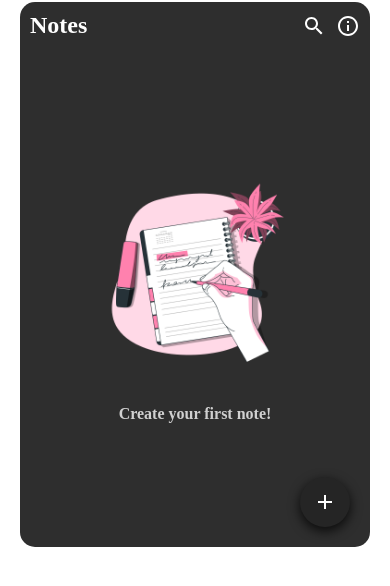
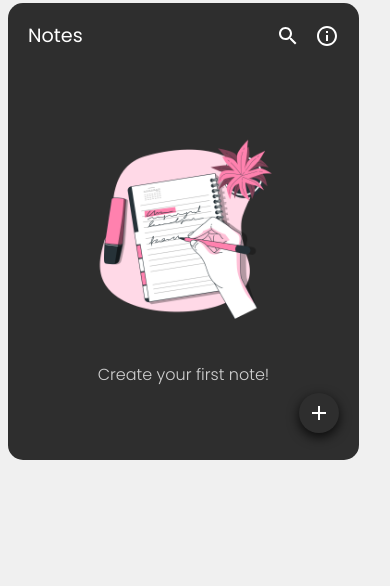
Before and after one commit to Tahrim19/Notes-app, a React (Create React App) app: page / in a window 390 px wide. Shown: the top 586 px of the page. Built offline with nearby package versions, Linux system fonts and the light colour scheme.

Commit message:
updated UI and made it responsive

```diff
--- a/public/index.html
+++ b/public/index.html
@@ -11,6 +11,9 @@
     />
     <link rel="apple-touch-icon" href="%PUBLIC_URL%/logo192.png" />
     <link rel="manifest" href="%PUBLIC_URL%/manifest.json" />
+    <style>
+      @import url('https://fonts.googleapis.com/css2?family=Poppins:ital,wght@0,100;0,200;0,300;0,400;0,500;0,600;0,700;0,800;0,900;1,100;1,200;1,300;1,400;1,500;1,600;1,700;1,800;1,900&display=swap');
+    </style>
     <title>Notes App</title>
   </head>
   <body>
--- a/src/App.js
+++ b/src/App.js
@@ -1,12 +1,14 @@
 import{ BrowserRouter as Router , Route, Routes} from 'react-router-dom'
 import Home from './components/Home';
+import Header from './components/Header';
 
 export default function App() {
   return (
     <div className='app'>
       <Router>
         <Routes>
-          <Route path='/' element={<Home/>}/>
+          <Route path='/' element={<><Header/><Home/></>}/>
+          {/* <Route path='/' element={<Home/>}/> */}
         </Routes>
       </Router>
     </div>
--- /dev/null
+++ b/src/components/Header.jsx
@@ -0,0 +1,16 @@
+import React from 'react'
+import SearchIcon from '@mui/icons-material/Search';
+import InfoOutlinedIcon from '@mui/icons-material/InfoOutlined';
+import '../css/header.css'
+
+export default function Header() {
+  return (
+    <div className='heading-area'>
+    <h2>Notes</h2>
+    <div className='icons'>
+      <SearchIcon className='icon'/>
+      <InfoOutlinedIcon className='icon'/>
+    </div>
+  </div>
+  )
+}
--- a/src/components/Home.jsx
+++ b/src/components/Home.jsx
@@ -1,45 +1,9 @@
-// import React from 'react'
-// import SearchIcon from '@mui/icons-material/Search';
-// import InfoOutlinedIcon from '@mui/icons-material/InfoOutlined';
-// import '../css/home.css'
-// import AddIcon from '@mui/icons-material/Add';
-
-// export default function () {
-//   return (
-//     <div className='home'>
-//         <div className='heading-area'>
-//             <h2>Notes</h2>
-//             <SearchIcon/>
-//             <InfoOutlinedIcon/>
-//         </div>
-//         <div>
-//             <img src='Notes-bro.png' alt='illustration'/>
-//             <h5>Create your first note!</h5>
-//         </div>
-//         <div className='add-note'>
-//             <AddIcon/>
-//         </div>
-//     </div>
-//   )
-// }
-
-
 import React from 'react';
-import SearchIcon from '@mui/icons-material/Search';
-import InfoOutlinedIcon from '@mui/icons-material/InfoOutlined';
 import AddIcon from '@mui/icons-material/Add';
 import '../css/home.css';
-
 export default function Home() {
   return (
     <div className='home'>
-      <div className='heading-area'>
-        <h2>Notes</h2>
-        <div className='icons'>
-          <SearchIcon className='icon'/>
-          <InfoOutlinedIcon className='icon'/>
-        </div>
-      </div>
       <div className='content'>
         <img src='Notes-bro.png' alt='illustration' className='illustration'/>
         <h5>Create your first note!</h5>
--- /dev/null
+++ b/src/css/header.css
@@ -0,0 +1,73 @@
+    /* Main header container */
+.heading-area {
+    display: flex;
+    justify-content: space-between;
+    align-items: center;
+    width: 320px;
+    padding: 10px 20px;
+    background-color: #2e2e2e; /* Dark background to match the screen */
+    color: white;
+    border-radius: 15px 15px 0 0; /* Rounded corners at the top */
+    box-sizing: border-box;
+    font-family: 'Poppins';
+    margin-top: 3px;
+}
+
+/* Header title styling */
+.heading-area h2 {
+    margin: 0;
+    font-size: 1.8rem; /* Keep the original font size */
+    font-weight: 400;
+    color: white;
+    margin-top: 8px;
+}
+
+/* Icons container */
+.icons {
+    display: flex;
+    gap: 15px; /* Adds space between the icons */
+    margin-top: 8px;
+}
+
+/* Individual icon styling */
+.icon {
+    cursor: pointer;
+    color: white;
+    font-size: 1.8rem; /* Keep the original size for icons */
+}
+
+/* Responsive adjustments for smaller screens */
+@media (max-width: 573px) {
+    .heading-area {
+        width: 90%;
+    }
+}
+
+@media (max-width: 450px) {
+    .heading-area {
+        width: 90%;
+    }
+
+    .heading-area h2 {
+        font-size: 1.5rem;
+    }
+
+    .icon {
+        font-size: 1.6rem;
+    }
+}
+
+@media(max-width: 500px){
+    .heading-area {
+        width: 90%;
+        margin-left: 8px;
+    }
+
+    .heading-area h2 {
+        font-size: 1.2rem;
+    }
+
+    .icon {
+        font-size: 1rem;
+    }
+}
--- a/src/css/home.css
+++ b/src/css/home.css
@@ -1,48 +1,26 @@
-body{
+   /* Main home container */
+body {
     display: flex;
     justify-content: center;
     align-items: center;
-    overflow-y: hidden;
     margin: 0;
+    font-family: 'Poppins', sans-serif;
+    background-color: #f0f0f0; /* Light background for body */
 }
+
 .home {
     display: flex;
     flex-direction: column;
-    justify-content: center;
-    align-items: center;
-    background-color: #2e2e2e;
-    color: white;
-    height: 545px;
-    width: 350px;
-    padding: 25px;
-    box-sizing: border-box;
-    border-radius: 15px;
-    position: relative;
-    margin-top: 2px;
-  }
-
-  .heading-area {
-    display: flex;
     justify-content: space-between;
     align-items: center;
-    width: 100%;
-    padding: 0 20px;
-  }
-
-  .heading-area h2 {
-    margin: 0;
-    font-size: 1.8rem; /* Adjusting for mobile-friendly size */
-  }
-
-  .icons {
-    display: flex;
-    gap: 10px;
-  }
-
-  .icon {
-    cursor: pointer;
+    background-color: #2e2e2e; /* Dark background */
     color: white;
-    font-size: 1.8rem;
+    height: 470px;
+    width: 320px;
+    padding: 20px;
+    box-sizing: border-box;
+    position: relative;
+    border-radius: 0 0 15px 15px; /* Rounded corners at the bottom */
 }
 
 /* Content section with the image and text */
@@ -51,12 +29,12 @@
     flex-direction: column;
     align-items: center;
     justify-content: center;
-    flex-grow: 1; /* Takes available space */
     text-align: center;
+    margin-bottom: 10px;
 }
 
 .illustration {
-    max-width: 60%; /* Keeps image responsive */
+    max-width: 75%;
     height: auto;
     margin-bottom: 20px;
 }
@@ -65,6 +43,8 @@
     font-size: 1.2rem;
     color: #d0d0d0;
     margin: 0;
+    font-family: 'Poppins', sans-serif;
+    font-weight: 300;
 }
 
 /* Add note button */
@@ -72,15 +52,16 @@
     position: absolute;
     bottom: 20px;
     right: 20px;
-    background-color:#252525;
+    background-color: #2e2e2e; /* Floating action button color */
     border-radius: 50%;
-    width: 55px;
-    height: 55px;
+    width: 50px;
+    height: 50px;
     display: flex;
     justify-content: center;
     align-items: center;
     box-shadow: 0px 4px 12px rgba(0, 0, 0, 0.8);
     cursor: pointer;
+    margin-bottom: 12px;
 }
 
 .add-icon {
@@ -89,21 +70,45 @@
 }
 
 /* Responsive adjustments for small screens */
-  @media (max-width: 400px) {
+@media (max-width: 573px) {
     .home {
-      padding: 10px;
+        width: 90%;
+        height: auto; /* Allow flexible height */
+        max-height: 470px;
+        padding: 15px;
     }
 
-    .heading-area h2 {
-      font-size: 1.5rem;
-    }
-
-    .icon {
-      font-size: 1.5rem;
+    .content {
+        margin-bottom: 40px;
     }
 
     .illustration {
         max-width: 70%;
+    }
+
+    .add-note {
+        bottom: 15px;
+        right: 15px;
+        width: 45px;
+        height: 45px;
+    }
+
+    .add-icon {
+        font-size: 1.8rem;
+    }
+}
+
+@media (max-width: 500px) {
+    .home {
+        width: 90%;
+        height: 400px;
+        padding: 10px;
+        left: 8px;
+    }
+
+    .illustration {
+        max-width: 70%;
+        margin-top: 40px;
     }
 
     h5 {
@@ -111,11 +116,13 @@
     }
 
     .add-note {
-      width: 50px;
-      height: 50px;
+        bottom: 15px;
+        right: 20px;
+        width: 40px;
+        height: 40px;
     }
 
     .add-icon {
-      font-size: 1.8rem;
+        font-size: 1.6rem;
     }
 }
```
Lines whose indentation alone changed are shown as unchanged.
